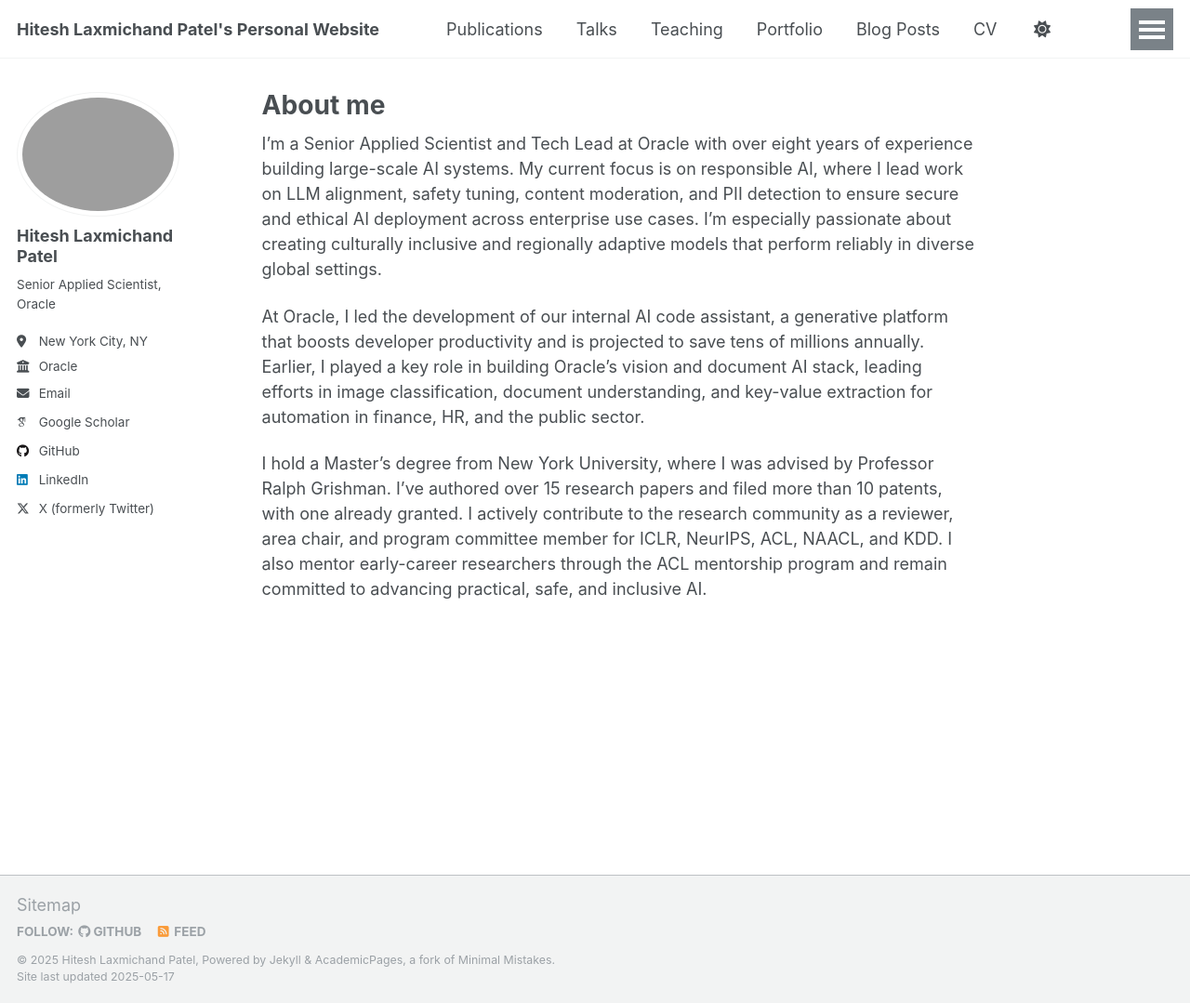
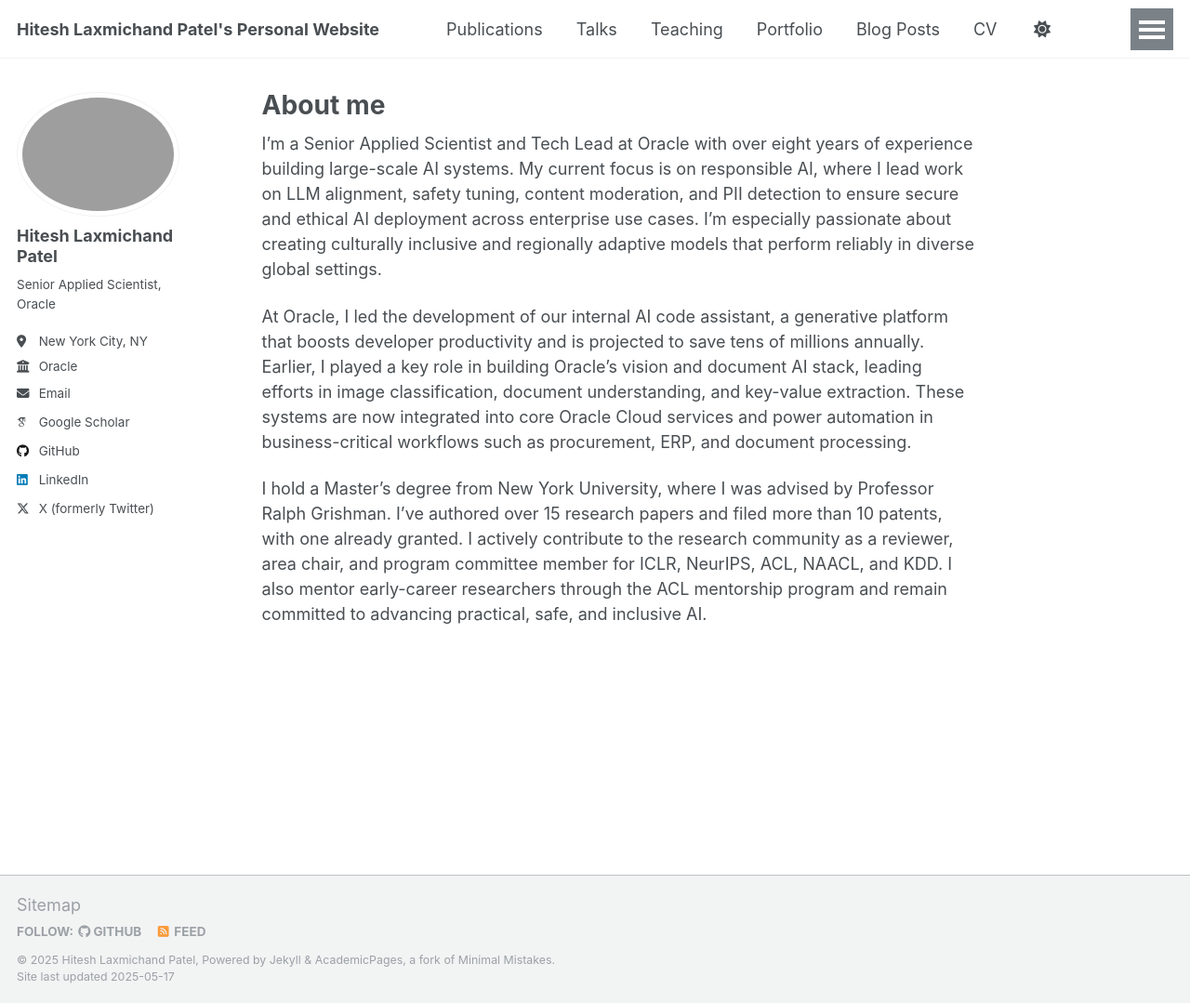
Before and after one commit to HITESHLPATEL/hiteshlpatel.github.io, a Jekyll site: the page built from _pages/about.md, in a window 1280 px wide and 1079 px high. Shown: the whole window at 93% size. Built offline with Jekyll 4.4.1, drawn with Linux system fonts in a browser that asks for light colours; some web fonts are replaced.

Commit message:
Update about.md

```diff
--- a/_pages/about.md
+++ b/_pages/about.md
@@ -10,6 +10,6 @@ redirect_from:
 
 I'm a Senior Applied Scientist and Tech Lead at Oracle with over eight years of experience building large-scale AI systems. My current focus is on responsible AI, where I lead work on LLM alignment, safety tuning, content moderation, and PII detection to ensure secure and ethical AI deployment across enterprise use cases. I'm especially passionate about creating culturally inclusive and regionally adaptive models that perform reliably in diverse global settings.
 
-At Oracle, I led the development of our internal AI code assistant, a generative platform that boosts developer productivity and is projected to save tens of millions annually. Earlier, I played a key role in building Oracle’s vision and document AI stack, leading efforts in image classification, document understanding, and key-value extraction for automation in finance, HR, and the public sector.
+At Oracle, I led the development of our internal AI code assistant, a generative platform that boosts developer productivity and is projected to save tens of millions annually. Earlier, I played a key role in building Oracle’s vision and document AI stack, leading efforts in image classification, document understanding, and key-value extraction. These systems are now integrated into core Oracle Cloud services and power automation in business-critical workflows such as procurement, ERP, and document processing.
 
 I hold a Master’s degree from New York University, where I was advised by Professor Ralph Grishman. I've authored over 15 research papers and filed more than 10 patents, with one already granted. I actively contribute to the research community as a reviewer, area chair, and program committee member for ICLR, NeurIPS, ACL, NAACL, and KDD. I also mentor early-career researchers through the ACL mentorship program and remain committed to advancing practical, safe, and inclusive AI.
```
